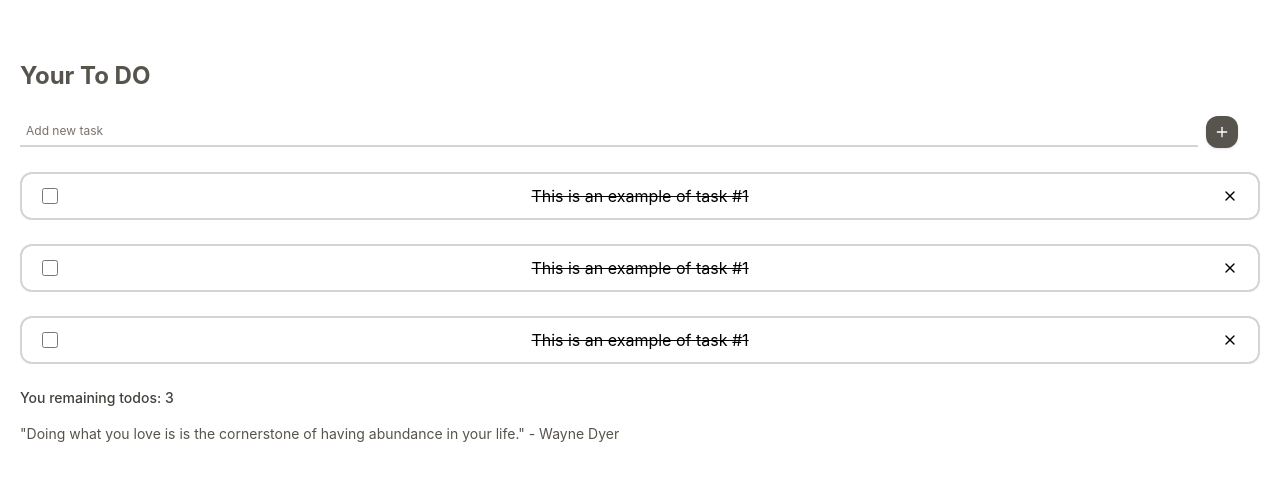
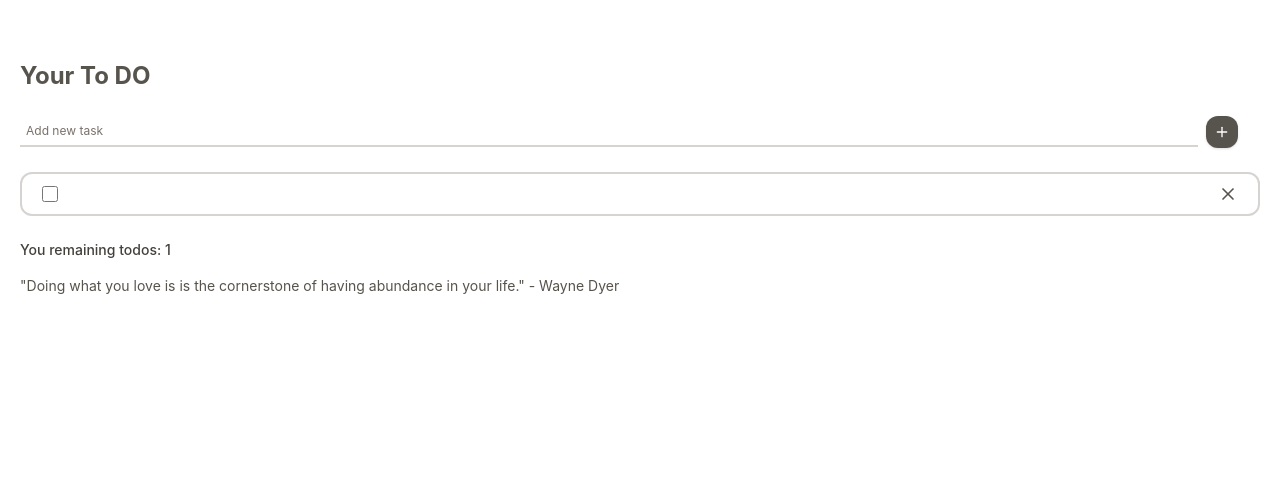
Before and after one commit to rootparadox/TodoApp, a React (Vite) app: page / in a window 1280 px wide. Both pictures are taken after a click on the button 1222 px from the left and 132 px from the top of the page. Shown: the top 480 px of the page. Built offline with nearby package versions, Linux system fonts and the light colour scheme.

Commit message:
F All Implementation

```diff
--- a/package.json
+++ b/package.json
@@ -14,7 +14,8 @@
     "react": "^19.2.8",
     "react-dom": "^19.2.8",
     "react-icons": "^5.7.0",
-    "tailwindcss": "^4.3.3"
+    "tailwindcss": "^4.3.3",
+    "zustand": "^5.0.15"
   },
   "devDependencies": {
     "@eslint/js": "^10.0.1",
--- a/src/App.tsx
+++ b/src/App.tsx
@@ -1,15 +1,10 @@
-import Footer from "./Components/Footer";
 import Header from "./Components/Header";
-import InputTodo from "./Components/InputTodo";
-import TodoCard from "./Components/TodoCards/TodoCard";
-
+import Todo from "./Components/TodoCards/TodoCard";
 const App = () => {
   return (
     <div className="p-5 my-10 w-full h-screen flex flex-col gap-6">
       <Header />
-      <InputTodo />
-      <TodoCard />
-      <Footer />
+      <Todo />
     </div>
   );
 };
--- a/src/Components/Footer.tsx
+++ b/src/Components/Footer.tsx
@@ -1,9 +1,19 @@
-function Footer() {
+interface Props {
+  tasksLength: number;
+}
+function Footer({ tasksLength }: Props) {
+  console.log(tasksLength);
   return (
     <div className="space-y-4">
-      <p className="text-sm font-medium text-stone-700">
-        You remaining todos: 3
-      </p>
+      {tasksLength <= 0 ? (
+        <p className="text-sm font-bold underline text-stone-700">
+          You don't have a todo yet!
+        </p>
+      ) : (
+        <p className="text-sm font-medium text-stone-700">
+          You remaining todos: {tasksLength}
+        </p>
+      )}
       <p className="text-sm text-stone-600 font-normal">
         "Doing what you love is is the cornerstone of having abundance in your
         life." - Wayne Dyer
--- a/src/Components/InputTodo.tsx
+++ b/src/Components/InputTodo.tsx
@@ -1,19 +1,54 @@
+import { useState } from "react";
 import { FiPlus } from "react-icons/fi";
+import { type ChangeEvent, type MouseEvent } from "react";
+import type { Tasks } from "./utils/task";
 
-const InputTodo = () => {
+const InputTodo = ({
+  task,
+  setTask,
+}: {
+  task: Tasks;
+  setTask: (param: Tasks) => void;
+}) => {
+  const [inputTask, setInputTask] = useState("");
+
+  function addTask() {
+    const newTask = {
+      id: task.length,
+      isChecked: false,
+      title: inputTask,
+    };
+    setTask([...task, newTask]);
+  }
+
+  function handleClick(e: MouseEvent<HTMLButtonElement>) {
+    e.preventDefault();
+    addTask();
+    setInputTask("");
+  }
+
+  console.log(task);
+
+  function handleChange(e: ChangeEvent<HTMLInputElement>) {
+    setInputTask(e.target.value);
+  }
+
   return (
     <>
       <div className="flex items-center gap-2">
         <input
-          id="form"
-          name="form"
           className="border-b-2 w-[95%] gap-1 border-stone-300 pb-1
           placeholder:text-stone-500 placeholder:text-[12px]
            placeholder:pl-1.5 outline-none  focus:text-stone-500 focus:pl-1.5 focus:text-sm"
           type="text"
           placeholder="Add new task"
+          onChange={(e) => handleChange(e)}
+          value={inputTask}
         />
-        <button className="hover:bg-stone-700  transition-colors shadow cursor-pointer bg-stone-600 text-white p-2 rounded-xl">
+        <button
+          onClick={(e) => handleClick(e)}
+          className="hover:bg-stone-700  transition-colors shadow cursor-pointer bg-stone-600 text-white p-2 rounded-xl"
+        >
           <FiPlus />
         </button>
       </div>
--- a/src/Components/TodoCards/Card.tsx
+++ b/src/Components/TodoCards/Card.tsx
@@ -1,16 +1,56 @@
 import { FiX } from "react-icons/fi";
+import type { Tasks, Task } from "../utils/task";
+import { type ChangeEvent, type MouseEvent } from "react";
+import type { Dispatch, SetStateAction } from "react";
 
-interface Props {
-  isDone?: boolean;
-  taskTitle: string;
+interface CardProps {
+  setTask: Dispatch<SetStateAction<Tasks>>;
+  task: Task;
 }
 
-function Card({ taskTitle }: Props) {
+function Card({ setTask, task: { title, id, isChecked } }: CardProps) {
+  function toggleTodo(checkStat: boolean) {
+    setTask((prevTask) => {
+      return prevTask.map((task) => {
+        if (task.id === id) {
+          return {
+            ...task,
+            isChecked: checkStat,
+          };
+        } else {
+          return task;
+        }
+      });
+    });
+  }
+  function removeTodo(taskId: number) {
+    setTask((prevTask) => {
+      return prevTask.filter((task) => task.id !== taskId);
+    });
+  }
+
+  function handleChange(event: ChangeEvent<HTMLInputElement>) {
+    const checkStat = event.target.checked;
+    toggleTodo(checkStat);
+  }
+
+  function handleClick() {
+    removeTodo(id);
+  }
+
   return (
-    <div className="w-full flex items-center justify-between border-2 border-stone-300 py-2.5 px-5 rounded-xl">
-      <input type="checkbox" className="size-4" />
-      <p className="line-through">{taskTitle}</p>
-      <button>
+    <div className="w-full  flex items-center justify-between border-2 border-stone-300 py-2.5 px-5 rounded-xl">
+      <input
+        type="checkbox"
+        className="size-4"
+        checked={isChecked}
+        onChange={(event) => handleChange(event)}
+      />
+      <p className={`${isChecked && "line-through"}`}>{title}</p>
+      <button
+        onClick={handleClick}
+        className="text-xl cursor-pointer hover:text-stone-900 transition-colors  text-stone-600 "
+      >
         <FiX />
       </button>
     </div>
--- a/src/Components/TodoCards/TodoCard.tsx
+++ b/src/Components/TodoCards/TodoCard.tsx
@@ -1,13 +1,40 @@
+import { useState } from "react";
+import InputTodo from "../InputTodo";
+import type { Tasks } from "../utils/task";
+import type { Dispatch, SetStateAction } from "react";
 import Card from "./Card";
+import Footer from "../Footer";
 
-const TodoCard = () => {
+const Todo = () => {
+  const [task, setTask] = useState<Tasks>([]);
+
   return (
     <>
-      <Card taskTitle="This is an example of task #1" />
-      <Card  taskTitle="This is an example of task #1" />
-      <Card  taskTitle="This is an example of task #1" />
+      <InputTodo task={task} setTask={setTask} />
+      <TodoCard tasks={task} setTask={setTask} />
+      <Footer tasksLength={task.length} />
     </>
   );
 };
 
-export default TodoCard;
+const TodoCard = ({
+  tasks,
+  setTask,
+}: {
+  tasks: Tasks;
+  setTask: Dispatch<SetStateAction<Tasks>>;
+}) => {
+  return (
+    <ul className="flex flex-col gap-4">
+      {tasks.map((task) => {
+        return (
+          <li key={task.id}>
+            <Card setTask={setTask} task={task} />
+          </li>
+        );
+      })}
+    </ul>
+  );
+};
+
+export default Todo;
--- /dev/null
+++ b/src/Components/utils/task.ts
@@ -0,0 +1,6 @@
+export interface Task {
+  id: number;
+  isChecked: boolean;
+  title: string;
+}
+export type Tasks = Task[];
--- a/src/main.tsx
+++ b/src/main.tsx
@@ -1,10 +1,5 @@
-import { StrictMode } from "react";
 import { createRoot } from "react-dom/client";
 import "./index.css";
 import App from "./App.tsx";
 
-createRoot(document.getElementById("root")!).render(
-  <StrictMode>
-    <App />
-  </StrictMode>,
-);
+createRoot(document.getElementById("root")!).render(<App />);
```
Also changed, not shown: 1 other file (tests, documents, lock files or other folders).
